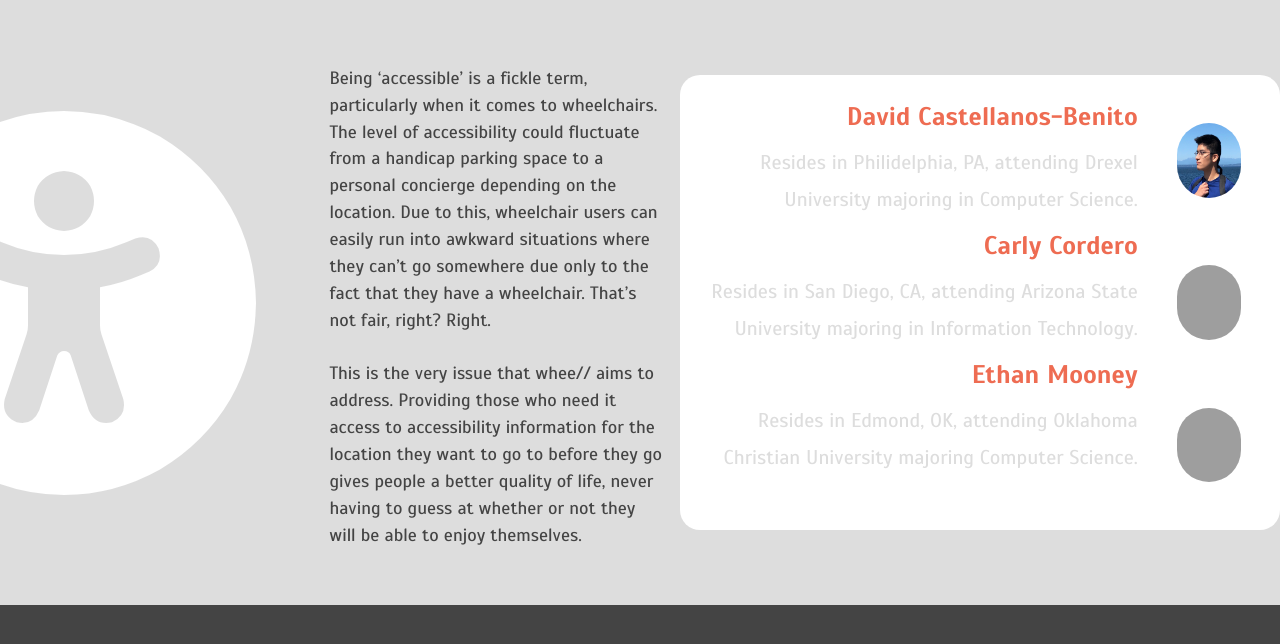
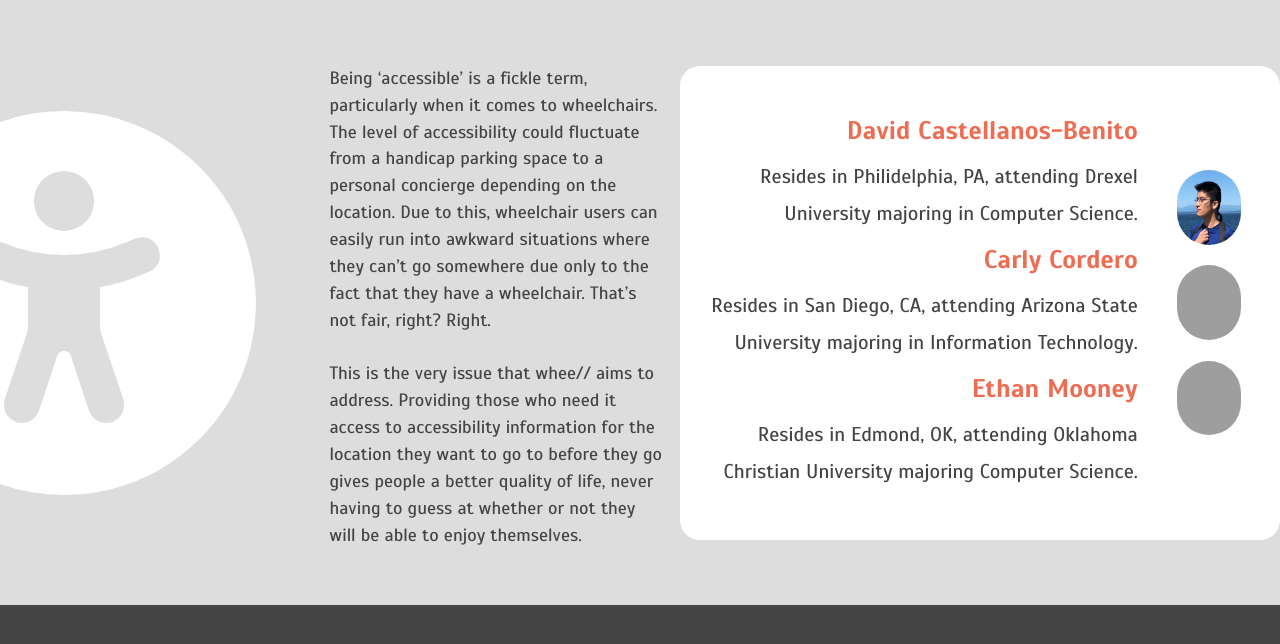
Before and after one commit to ethanimooney/wheell1, a Python web app: template templates/about.html in a window 1280 px wide. Shown: the part 131-775 px from the top of the page. Run offline with Jinja, Linux system fonts and the light colour scheme; the template is opened without the code that fills it, so the values that code supplies are empty; some libraries are stand-ins or nearby versions; grey boxes are pictures that could not be loaded.

Commit message:
Sizing for pres

```diff
--- a/main.py
+++ b/main.py
@@ -74,8 +74,11 @@ class PopUpHandler(webapp2.RequestHandler):
 
 class AboutHandler(webapp2.RequestHandler):
     def get(self):
+        login_vars = {
+            "login_url": users.create_login_url("/checkuser"),
+        }
         about_template = the_jinja_env.get_template("/templates/about.html")
-        self.response.write(about_template.render())
+        self.response.write(about_template.render(login_vars))
 
 app = webapp2.WSGIApplication([
     ('/', MainHandler),
--- a/styles/aboutStyle.css
+++ b/styles/aboutStyle.css
@@ -156,8 +156,8 @@ h4{
   flex-direction: row;
   flex-basis: 100%;
   flex: 1;
-  margin-top: 75px;
-  margin-bottom: 75px;
+  margin-top: 8.2vh;
+  margin-bottom: 8.2vh;
   background-color: white;
   border-radius: 20px;
   padding: 1.8vh 0 1.8vh 2.4vw;
@@ -176,12 +176,18 @@ h4{
   flex-direction: column;
   flex-basis: 100%;
   flex: .75;
+  justify-content: center;
+  color: #444444;
+}
+.bio p{
+  color: #444444;
 }
 .images{
   display: flex;
   flex-direction: column;
   flex-basis: 100%;
   flex: .25;
+  margin: 10vh 0;
 }
 .image1{
   display: flex;
--- a/styles/style.css
+++ b/styles/style.css
@@ -164,7 +164,7 @@ h4{
   flex-direction: column;
   flex-basis: 100%;
   flex: 1;
-  background-image: url("/images/happy_4.jpg");
+  background-image: url("/images/happy_2.jpg");
   background-repeat: no-repeat;
   background-size: auto auto;
 }
--- a/templates/about.html
+++ b/templates/about.html
@@ -13,7 +13,7 @@
   </head>
   <nav>
     <ul>
-      <li><a href="/login">login</a></li>
+      <li><a href="{{login_url}}">login</a></li>
       <li><a href="/about">about</a></li>
       <li><a href="/">home</a></li>
       <i class="fas fa-circle fa-4x"></i>
```
